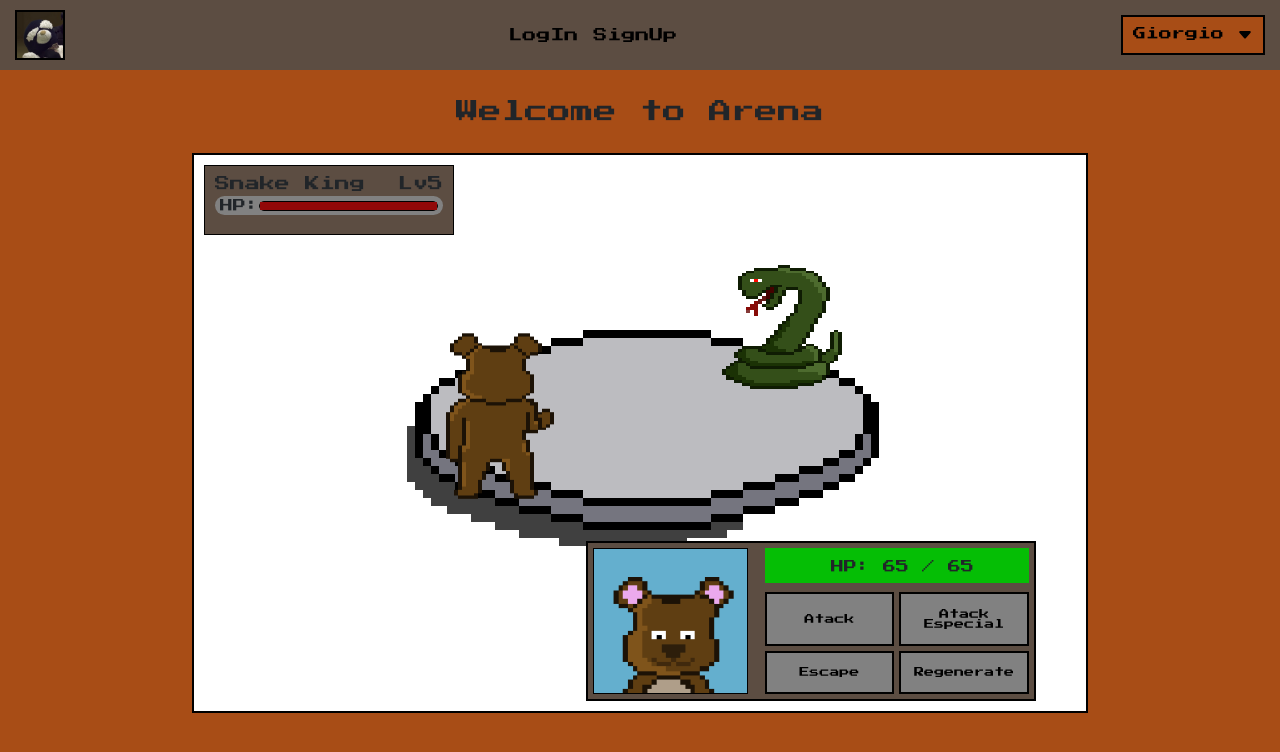
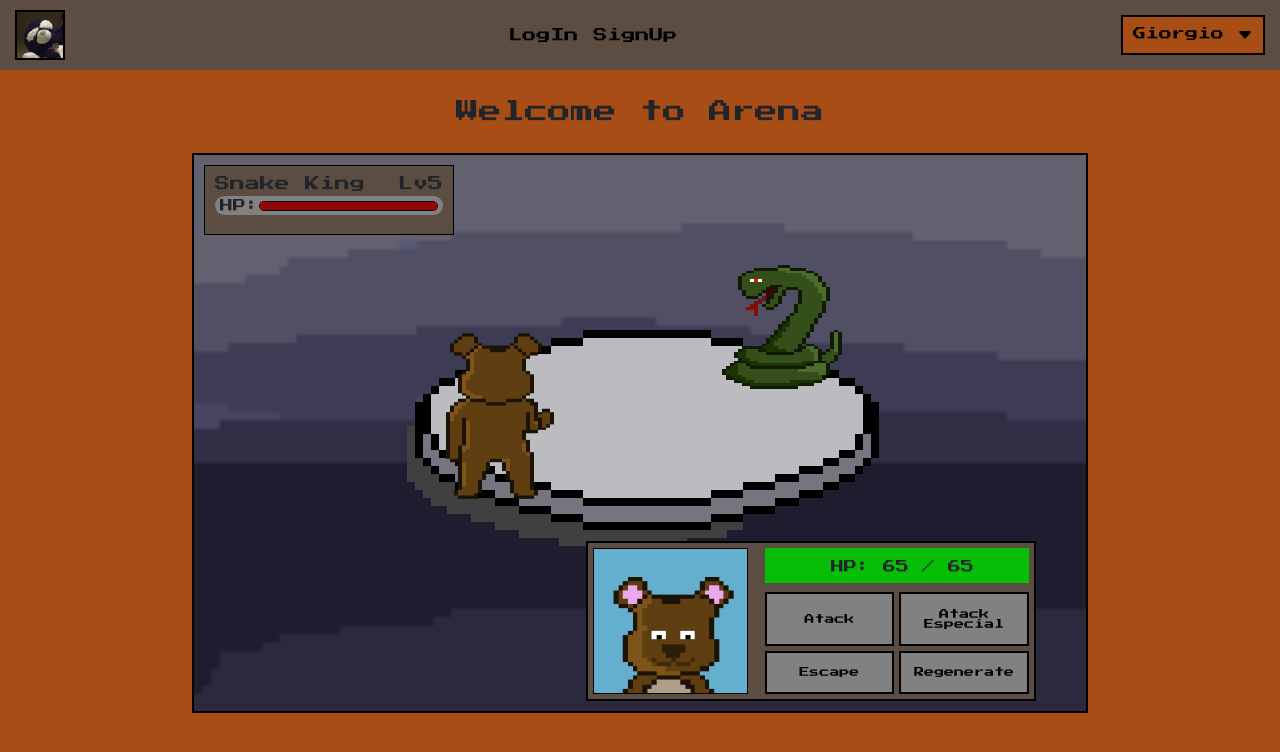
Before and after one commit to strGiorgio/PyMob2.1, a Vue app: page /battle in a window 1280 px wide. Shown: the top 752 px of the page. Built offline with nearby package versions, Linux system fonts and the light colour scheme; data requests are answered from the project's data file.

Commit message:
Style background in battle-arena

```diff
--- a/src/components/battle/battle-arena.vue
+++ b/src/components/battle/battle-arena.vue
@@ -113,6 +113,8 @@ export default {
         display: flex;
         justify-content: center;
         align-items: center;
+        background: url('/img/background-default.png');
+        background-size: cover;
     }
 
     .battle-arena .wrapper-floor-mobs {
```
